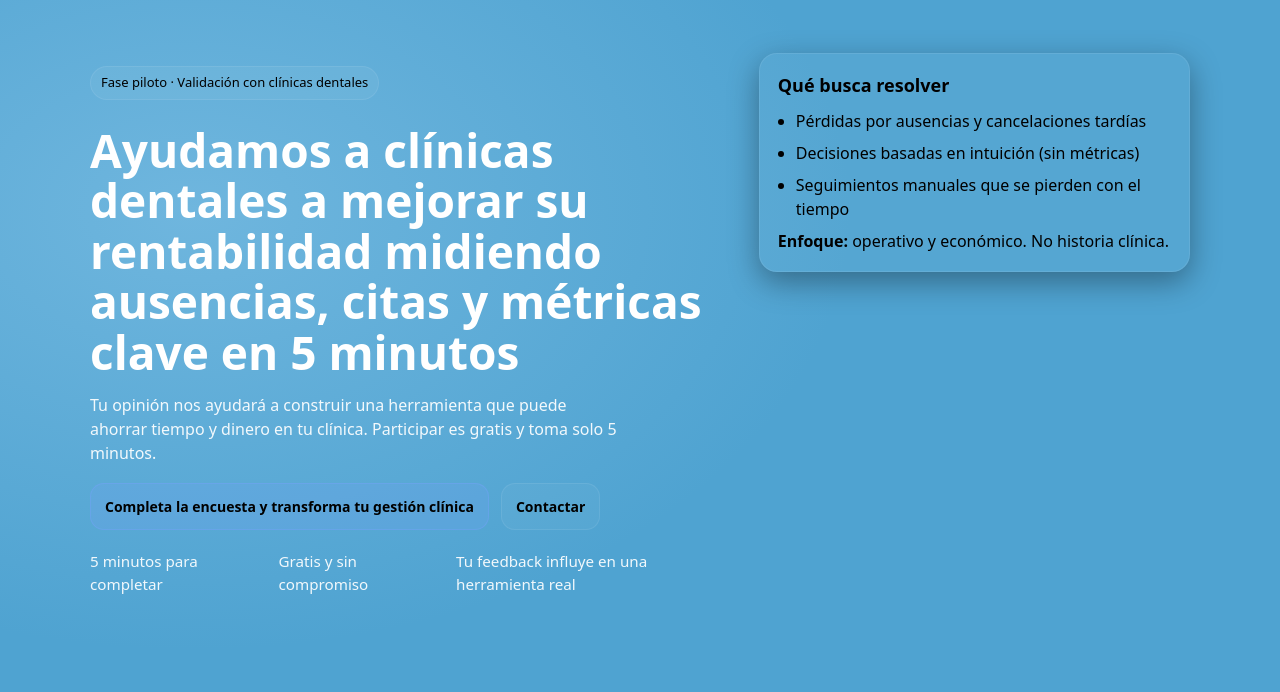
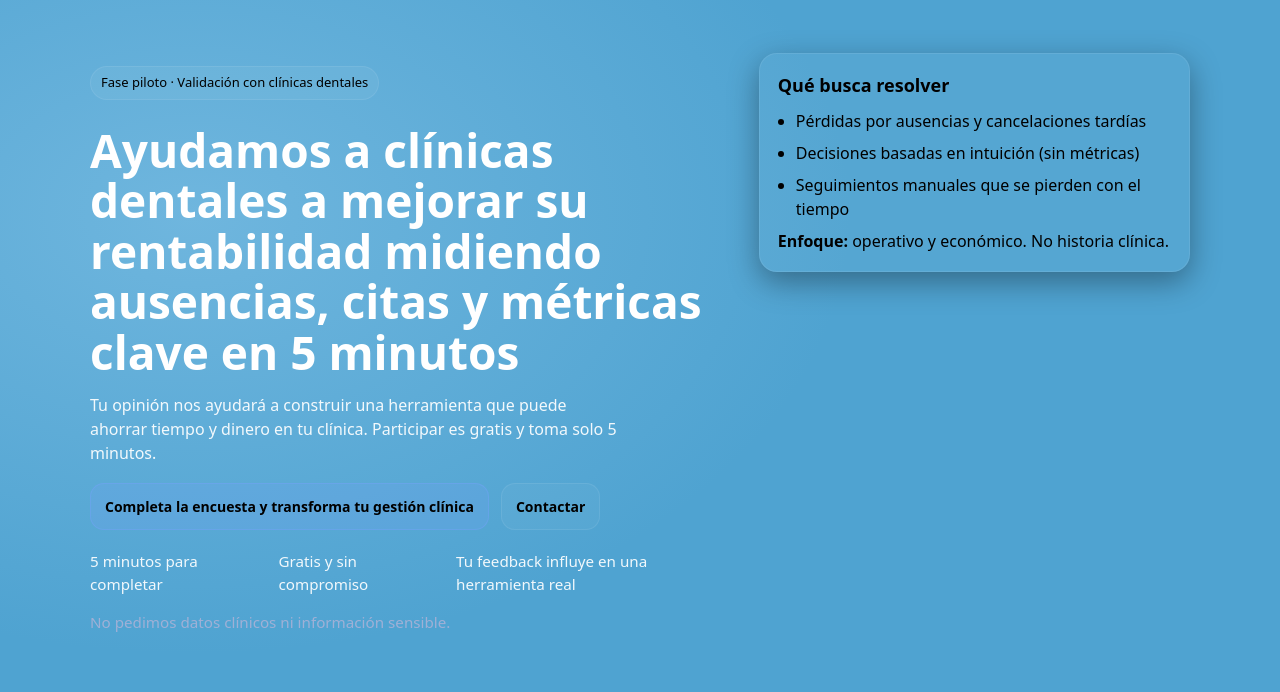
Before and after one commit to ovalderramabarreto-crear/dentalconnect-landing, a website: page index.html in a window 1280 px wide. Shown: the part 88-780 px from the top of the page. Drawn offline with Linux system fonts and the light colour scheme.

Commit message:
Update hero text and colors

```diff
--- a/index.html
+++ b/index.html
@@ -68,6 +68,7 @@
   <li>Gratis y sin compromiso</li>
   <li>Tu feedback influye en una herramienta real</li>
 </ul>
+<p class="hero-trust">No pedimos datos clínicos ni información sensible.</p>
 
 
           </div>
```
